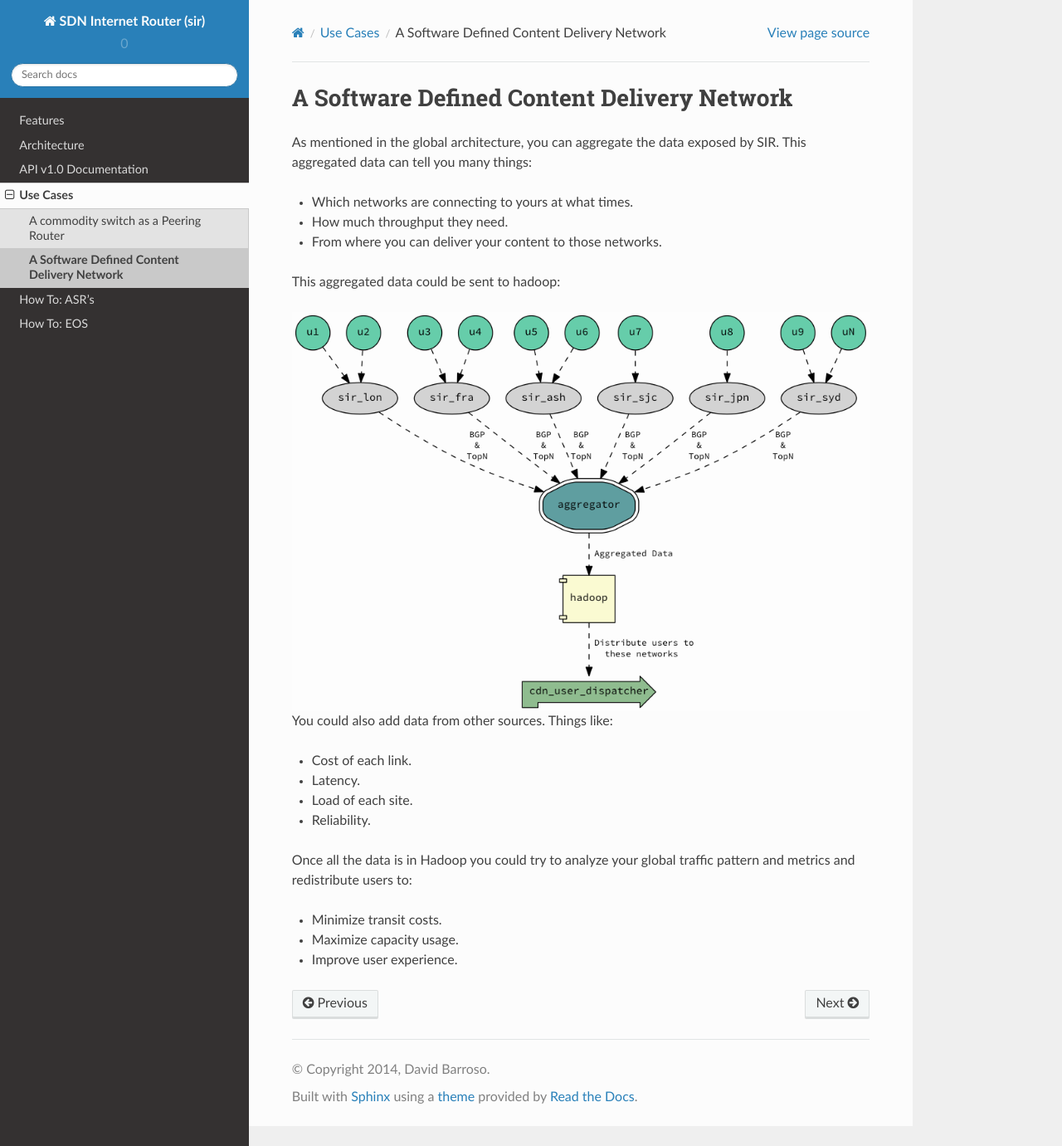
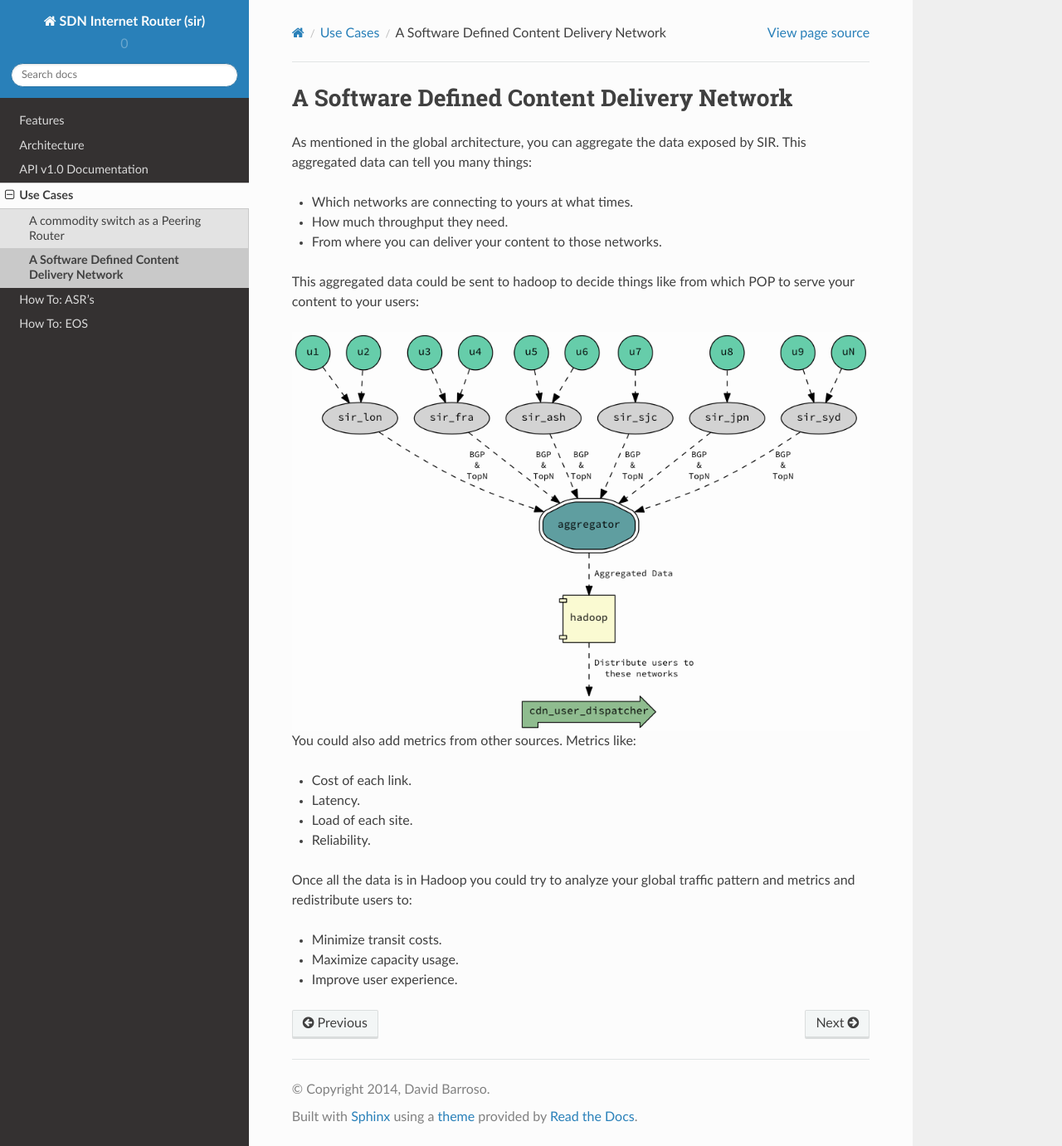
Before and after one commit to dbarrosop/sir, a Sphinx documentation site: the page built from docs/use_cases/sdcdn.rst, in a window 1280 px wide and 1381 px high. Shown: the whole window at 83% size. Built offline with Sphinx 7.4.7 and the Read the Docs theme 2.0.0, drawn with Linux system fonts in a browser that asks for light colours.

Commit message:
Update sdcdn.rst

```diff
--- a/docs/use_cases/sdcdn.rst
+++ b/docs/use_cases/sdcdn.rst
@@ -8,13 +8,13 @@ many things:
 * How much throughput they need.
 * From where you can deliver your content to those networks.
 
-This aggregated data could be sent to hadoop:
+This aggregated data could be sent to hadoop to decide things like from which POP to serve your content to your users:
 
 .. image:: sdcdn.png
     :align: center
     :alt: sdcdn
 
-You could also add data from other sources. Things like:
+You could also add metrics from other sources. Metrics like:
 
 * Cost of each link.
 * Latency.
```
